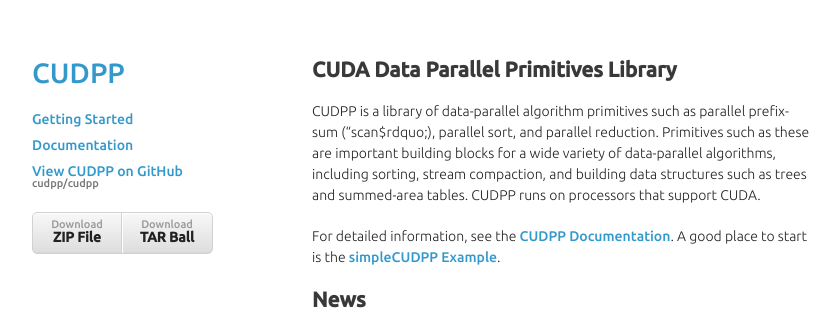
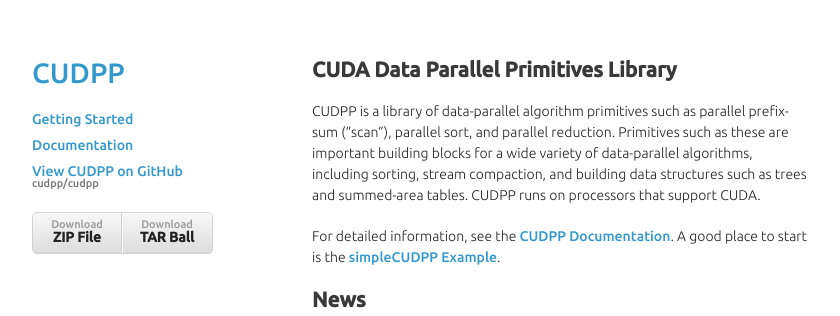
Before and after one commit to cudpp/cudpp.github.io, a Jekyll site: the page built from index.html, in a window 1280 px wide. Shown: the top 316 px of the page, without its empty margins (218-1058 px from the left). Built offline with Jekyll 4.4.1, drawn with Linux system fonts in a browser that asks for light colours.

Commit message:
small changes to cudpp.github.io

```diff
--- a/index.html
+++ b/index.html
@@ -5,7 +5,7 @@ title: CUDPP
 
 <h2>CUDA Data Parallel Primitives Library</h2>
 
-<p>CUDPP is a library of data-parallel algorithm primitives such as parallel prefix-sum (&ldquo;scan$rdquo;), parallel sort, and parallel reduction. Primitives such as these are important building blocks for a wide variety of data-parallel algorithms, including sorting, stream compaction, and building data structures such as trees and summed-area tables. CUDPP runs on processors that support CUDA.</p>
+<p>CUDPP is a library of data-parallel algorithm primitives such as parallel prefix-sum (&ldquo;scan&rdquo;), parallel sort, and parallel reduction. Primitives such as these are important building blocks for a wide variety of data-parallel algorithms, including sorting, stream compaction, and building data structures such as trees and summed-area tables. CUDPP runs on processors that support CUDA.</p>
 
 <p>For detailed information, see the <a href="http://cudpp.github.io/cudpp/2.2/">CUDPP Documentation</a>. A good place to start is the <a href="http://cudpp.github.io/cudpp/2.2/example_simple_c_u_d_p_p.html">simpleCUDPP Example</a>.
 
```
